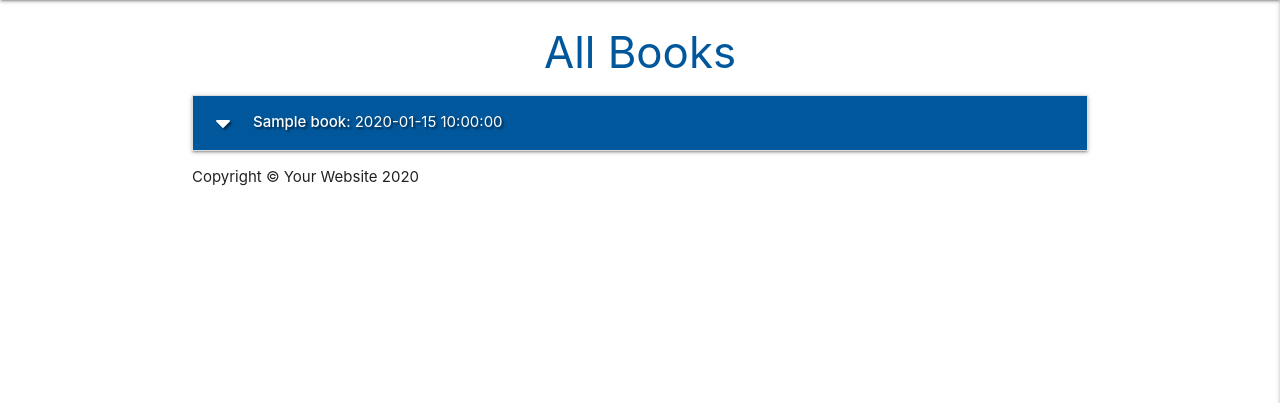
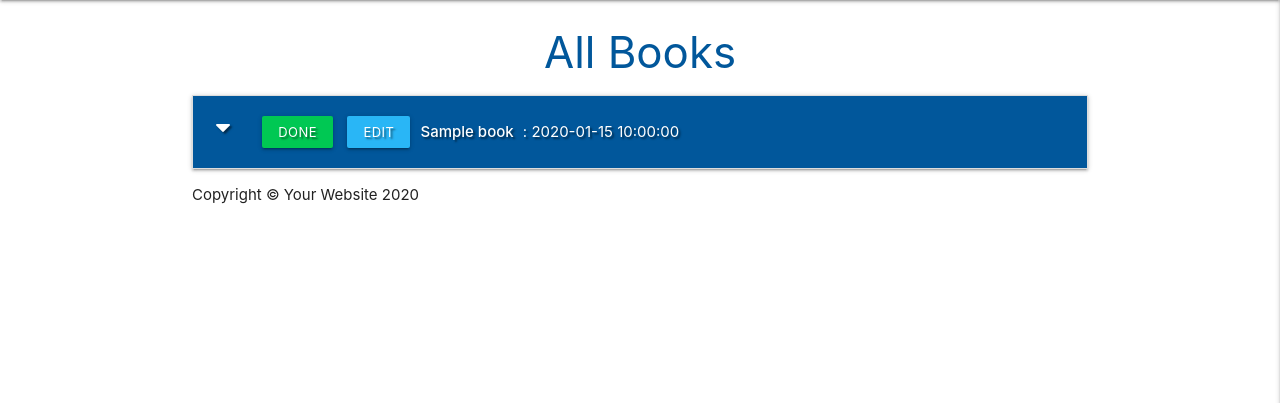
Before and after one commit to Terrimarie/BookRoom, a Flask app: page / in a window 1280 px wide. Shown: the part 64-467 px from the top of the page. Run offline with Flask 2, Linux system fonts and the light colour scheme; a database or web service that is not in the repository returns one stand-in record (values such as "Sample title"); some libraries are stand-ins or nearby versions.

Commit message:
Add Task edit/done buttons

```diff
--- a/static/css/style.css
+++ b/static/css/style.css
@@ -5,3 +5,12 @@
 .flashes h4 {
     line-height: 2;
 }
+
+.btn-small {
+    margin: 5px;
+}
+
+.collapsible-header .col strong {
+    margin: 5px;
+    line-height: 42px;
+}
--- a/templates/books.html
+++ b/templates/books.html
@@ -7,12 +7,18 @@
          {% for book in books %}
         <li>
             <div class="collapsible-header white-text light-blue darken-4 text-shadow">
+                <div class="col s3">
                     <i class="fas fa-caret-down"></i>
+                    <a href="" class="btn-small green accent-4">Done</a>
+                    <a href="" class="btn-small light-blue lighten-1">Edit</a>
+                </div>
+                <div class="col s9">
                     <strong>{{ book.title }}</strong> : {{ book.publication_date }}
                     {% if book.is_urgent == "on" %}
                         <i class="fas fa-exclamation-circle light-blue-text text-lighten-2 tooltipped"
                             data-position="right" data-tooltip="URGENT!"></i>
                     {% endif %}
+                </div>
             </div>
             <div class="collapsible-body">
                 <strong>{{ book.authors }}</strong>
```
Lines whose indentation alone changed are shown as unchanged.
